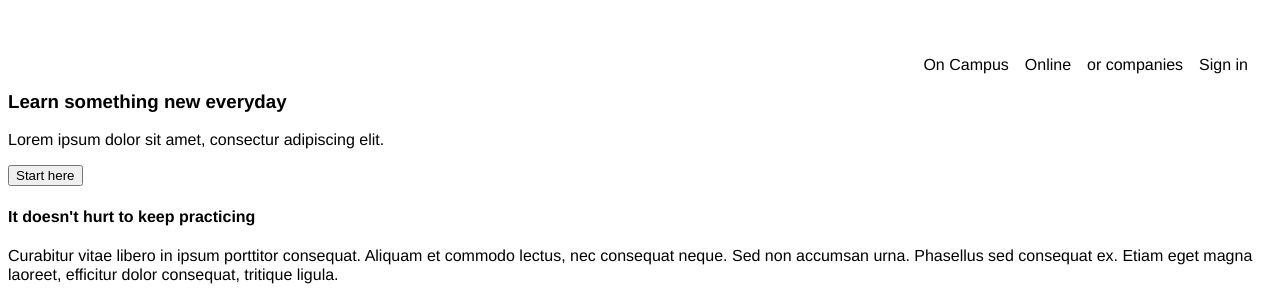
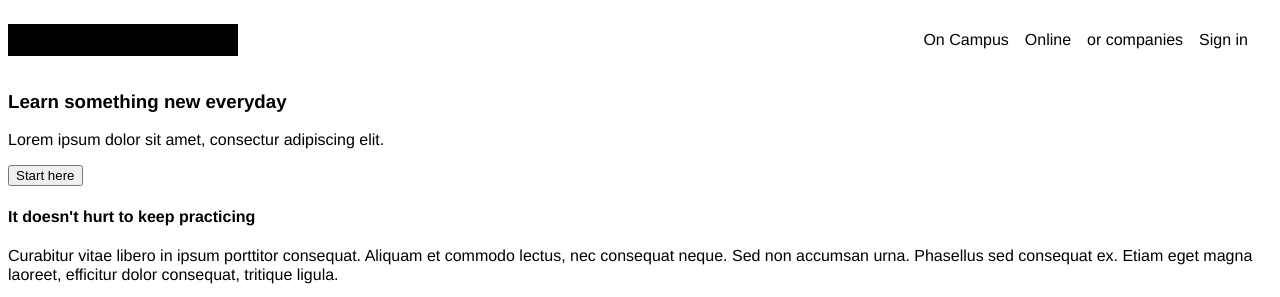
Before and after one commit to Galm1/colmarAcademyProjec, a plain HTML site: page index.html in a window 1280 px wide. Shown: the top 297 px of the page. Drawn offline with Linux system fonts and the light colour scheme.

Commit message:
header pos correct

```diff
--- a/resources/style.css
+++ b/resources/style.css
@@ -1,37 +1,40 @@
-body{
+body {
   font-family: Helvetica;
   line-height: 1.15;
   font-size: 1em;
 }
 
-.container{
+.container {
   display: flex;
   flex-direction: column;
 }
 
 header {
   height: 64px;
+  display: flex;
+  align-items: center;
+  justify-content: space-between;
 }
 
-.navImg{
-height: 32px;
+.navImg {
+  height: 32px;
+  width: 230px;
+  background-color: black;
 }
 
 .headerNav {
   display: flex;
-  flex-direction: row;
-  justify-content: flex-end;
   padding-right: 24px;
 }
 
-#h-p1{
+#h-p1 {
   padding-right: 16px;
 }
 
-#h-p2{
+#h-p2 {
   padding-right: 16px;
 }
 
-#h-p3{
+#h-p3 {
   padding-right: 16px;
 }
```
